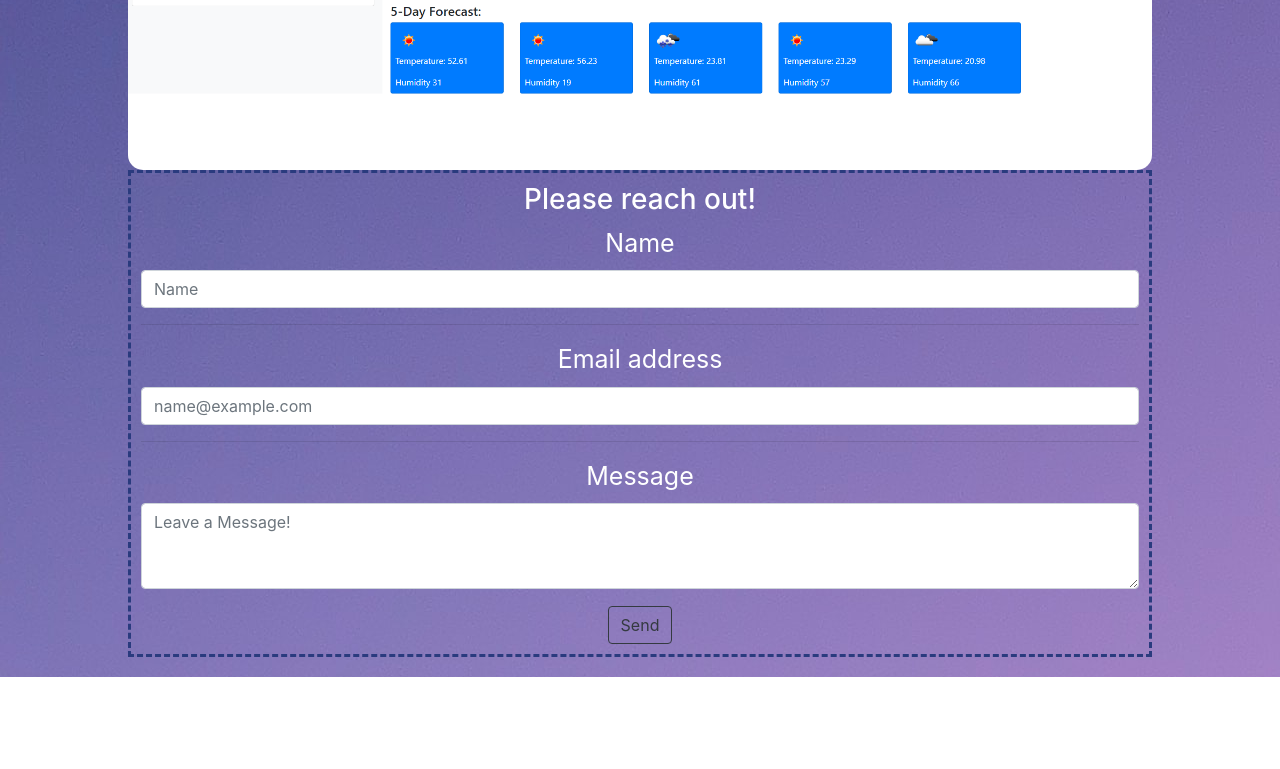
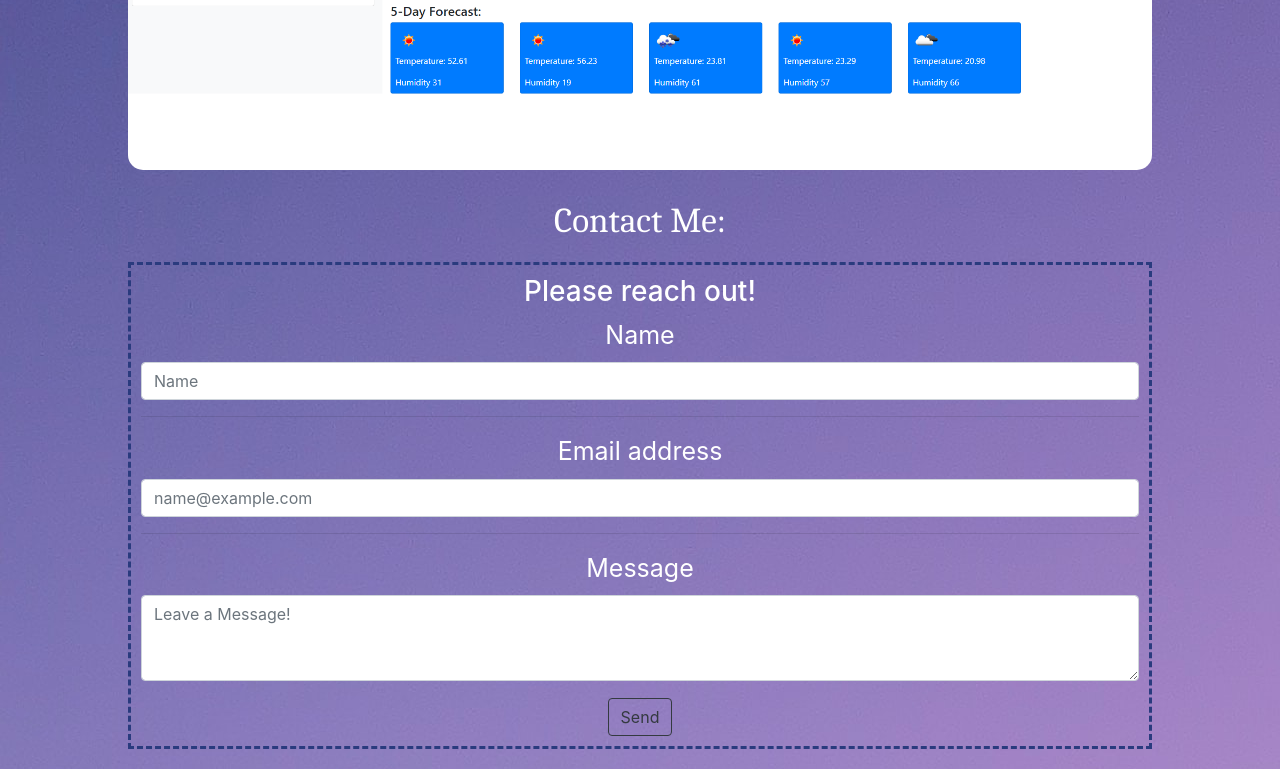
Before and after one commit to mnevarez01/Reactjs-portfolio, a React (Create React App) app: page /Contact in a window 1280 px wide. Shown: the part 2012-2781 px from the top of the page. Before the commit the page ends 2689 px from the top, so only its background shows below. Built offline with nearby package versions, Linux system fonts and the light colour scheme.

Commit message:
updated contact page

```diff
--- a/src/component/Contact/index.js
+++ b/src/component/Contact/index.js
@@ -3,6 +3,8 @@ import './style.css'
 
 const Contact = () => {
   return (
+    <>
+      <h2>Contact Me:</h2>
       <div className="ContactPage">
         <h3>Please reach out!</h3>
 
@@ -27,7 +29,7 @@ const Contact = () => {
         </form>
 
       </div>
-
+    </>
   )
 }
 export default Contact
--- a/src/component/Home/style.css
+++ b/src/component/Home/style.css
@@ -1,5 +1,5 @@
 .container{
-  width: 1200px;
+  width: 100%;
   border-color: #e479ef;
   border-style: dashed;
   padding: 10px;
```
Lines whose indentation alone changed are shown as unchanged.
